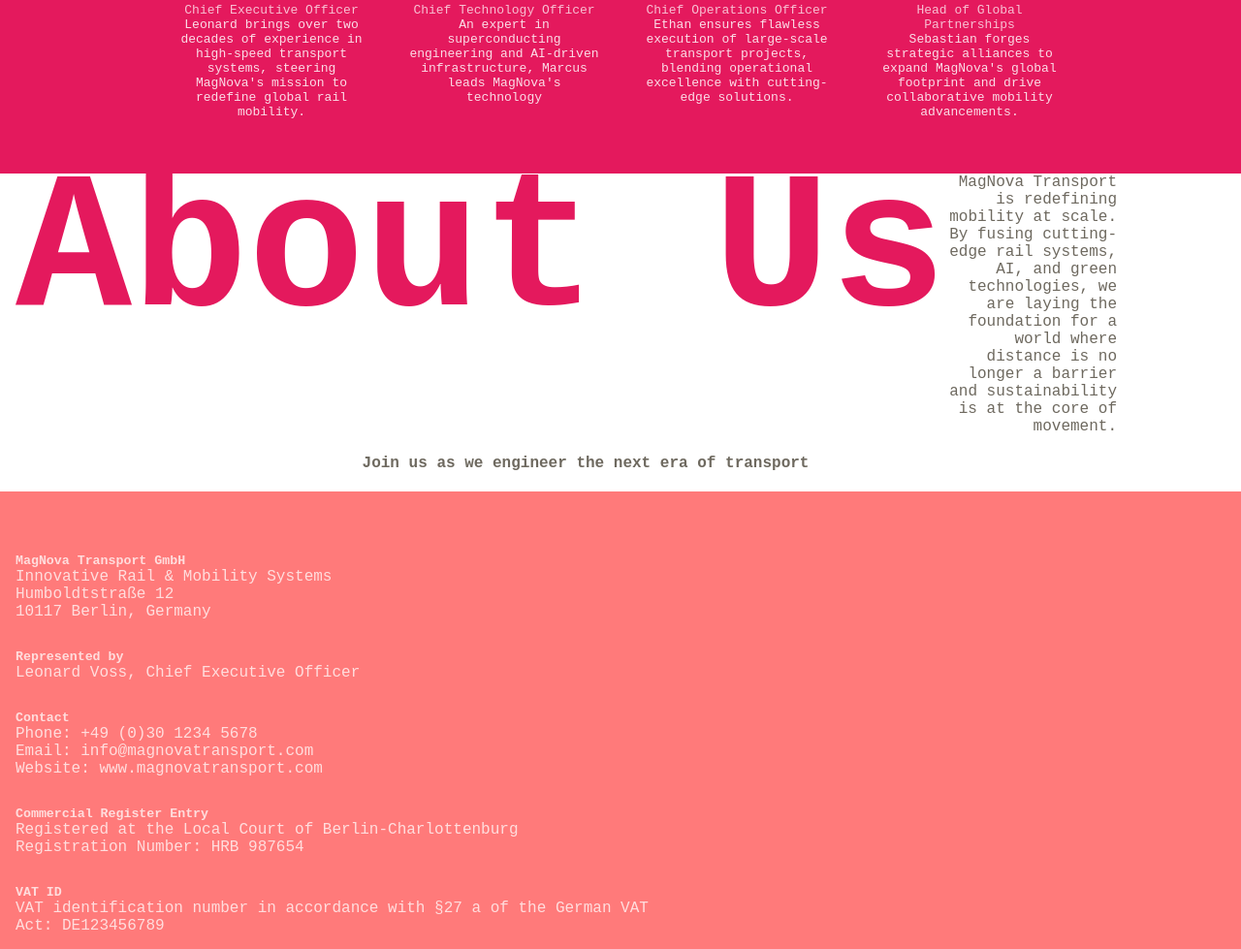
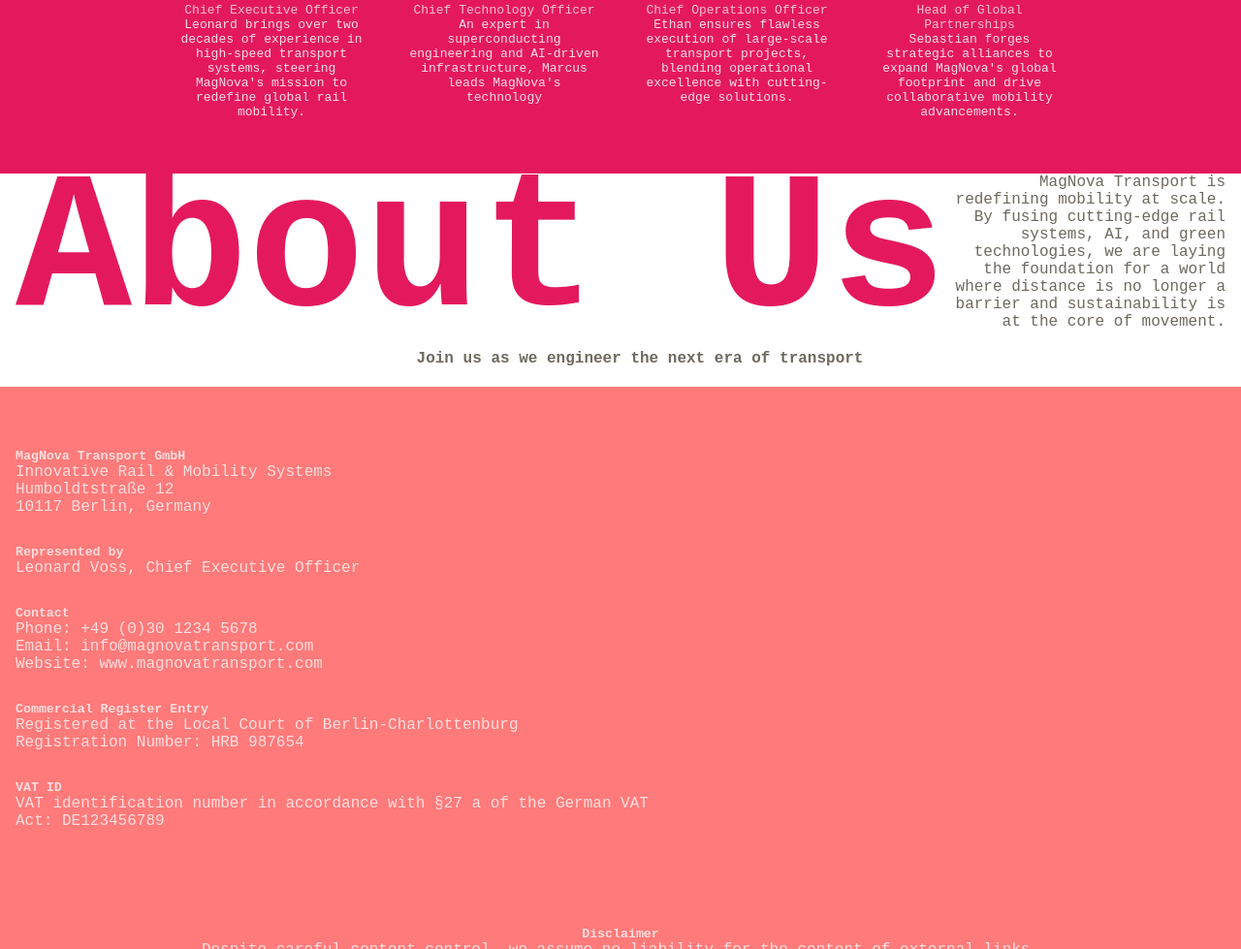
Before and after one commit to Shiv0r/MagNovaTransport-Practice, a plain HTML site: page index.html in a window 1280 px wide. Shown: the part 2047-3026 px from the top of the page at 97% size. Drawn offline with Linux system fonts and the light colour scheme; a web font is replaced by a local one.

Commit message:
removed in about us desc padding

```diff
--- a/styles.css
+++ b/styles.css
@@ -283,7 +283,6 @@ header a:hover
 
 #about-section p
 {
-    padding-right: 7rem;
     float: left;
     display: flex;
     align-items: center;
```
